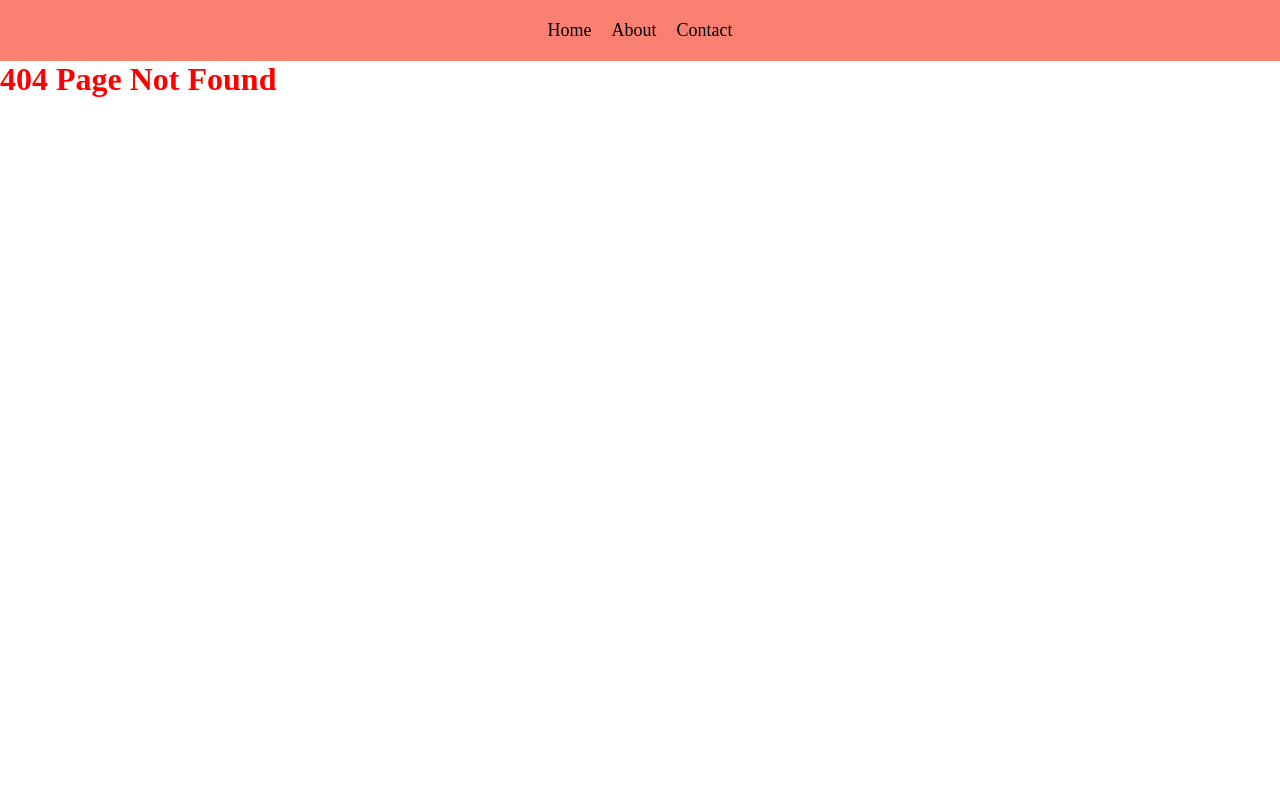
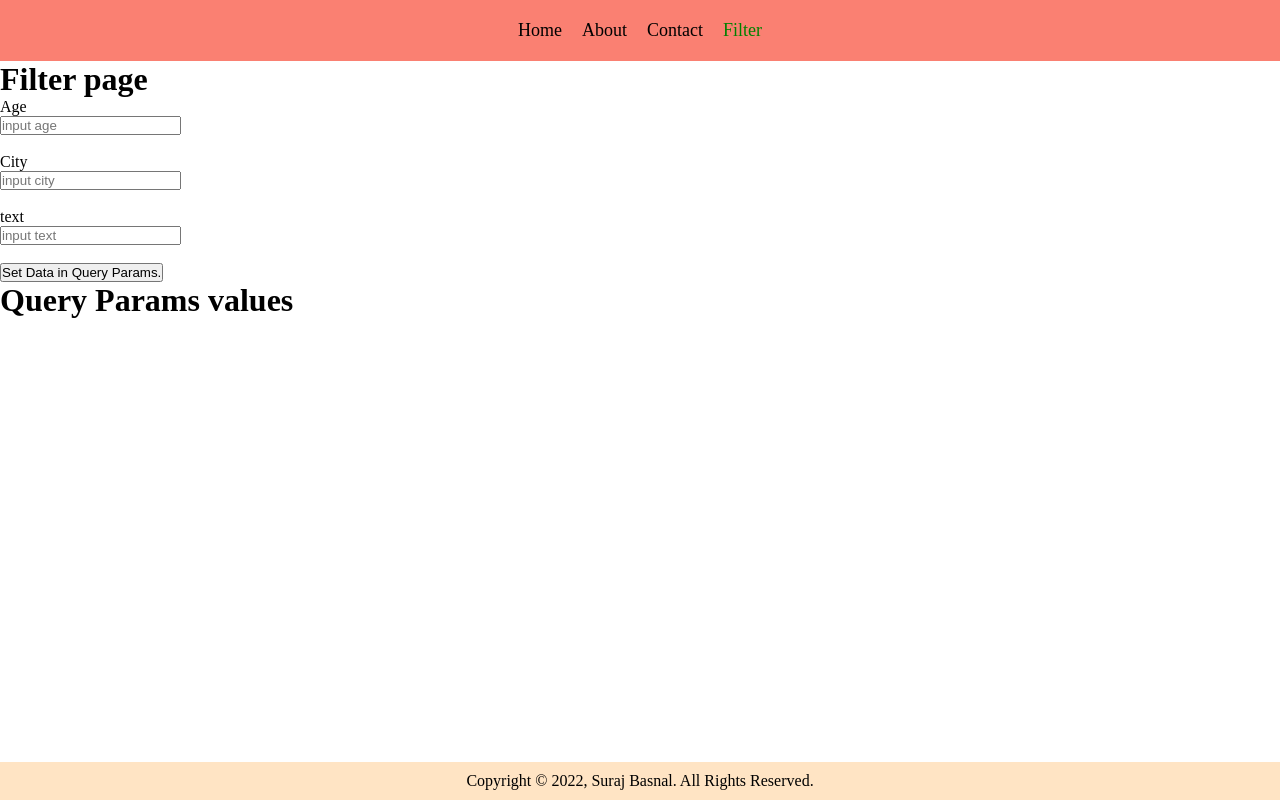
Before and after one commit to surajsnghbasnal/RoadToMERN, a React (Vite) app in the folder week 3-6 React JS Fundamentals/3. React Router/Initializing React Router/: page /Filter in a window 1280 px wide. Before the commit this address had no page. Built offline with nearby package versions, Linux system fonts and the light colour scheme.

Commit message:
useSearchParams from react router

```diff
--- a/week 3-6 React JS Fundamentals/3. React Router/Initializing React Router/src/App.jsx
+++ b/week 3-6 React JS Fundamentals/3. React Router/Initializing React Router/src/App.jsx
@@ -7,6 +7,8 @@ import Nav from './components/Nav'
 import Page404 from './components/Page404'
 import Users from './components/Users'
 import './index.css'
+import Footer from './components/Footer'
+import Filter from './components/Filter'
 
 const App = () => {
   return (
@@ -18,8 +20,10 @@ const App = () => {
           <Route path='/About' element={<About />} />
           <Route path='/Contact' element={<Contact />} />
           <Route path='/User/:name' element={<Users />} />
+          <Route path='/Filter' element={<Filter></Filter>} />
           <Route path='/*' element={<Page404 />} />
         </Routes>
+        <Footer/>
       </BrowserRouter>
     </div>
   )
--- /dev/null
+++ b/week 3-6 React JS Fundamentals/3. React Router/Initializing React Router/src/components/Filter.jsx
@@ -0,0 +1,49 @@
+import React, { useState } from 'react'
+import { useSearchParams } from 'react-router-dom'
+
+const Filter = () => {
+    const [searchParams, setSearchParams] = useSearchParams()
+    const [age, setAge] = useState()
+    const [city, setCity] = useState()
+    const [text, setText] = useState()
+
+    // console.log(age)
+    // console.log(city)
+    // console.log(text)
+
+    const handleInputs = () => {
+        e.preventDefault()
+
+        setSearchParams({ age, city, text })
+
+    }
+
+    return (
+        <div>
+            <h1>Filter page</h1>
+
+            <form onSubmit={handleInputs}>
+
+                <label>Age</label><br />
+                <input type='text' name='age' placeholder='input age' onChange={(e) => setAge(e.target.value)} /><br /><br />
+
+                <label>City</label><br />
+                <input type='text' name='city' placeholder='input city' onChange={(e) => setCity(e.target.value)} /><br /><br />
+
+                <label>text</label><br />
+                <input type='text' name='text' placeholder='input text' onChange={(e) => setText(e.target.value)} /><br /><br />
+
+                <button type='submit'>Set Data in Query Params.</button><br />
+
+            </form>
+
+
+            <h1>Query Params values</h1>
+            {age ? <p>Age is :{searchParams.get('age')}</p> : null}
+            {city ? <p>City is :{searchParams.get('city')}</p> : null}
+            {text ? <p>Text is :{searchParams.get('text')}</p> : null}
+        </div>
+    )
+}
+
+export default Filter
--- /dev/null
+++ b/week 3-6 React JS Fundamentals/3. React Router/Initializing React Router/src/components/Footer.jsx
@@ -0,0 +1,11 @@
+import React from 'react'
+
+const Footer = () => {
+    return (
+        <div className='footer'>
+            <p>Copyright © 2022, Suraj Basnal. All Rights Reserved.</p>
+        </div>
+    )
+}
+
+export default Footer
--- a/week 3-6 React JS Fundamentals/3. React Router/Initializing React Router/src/components/Nav.jsx
+++ b/week 3-6 React JS Fundamentals/3. React Router/Initializing React Router/src/components/Nav.jsx
@@ -7,6 +7,7 @@ const Nav = () => {
             <p><NavLink className='navBarLink' to="/">Home</NavLink></p>
             <p><NavLink className='navBarLink' to="/About">About</NavLink></p>
             <p><NavLink className='navBarLink' to="/Contact">Contact</NavLink></p>
+            <p><NavLink className='navBarLink' to="/Filter">Filter</NavLink></p>
         </div>
     )
 }
--- a/week 3-6 React JS Fundamentals/3. React Router/Initializing React Router/src/index.css
+++ b/week 3-6 React JS Fundamentals/3. React Router/Initializing React Router/src/index.css
@@ -24,3 +24,12 @@
 .active{
     color: green;
 }
+
+.footer{
+    position: fixed;
+    bottom: 0;
+    width: 100%;
+    text-align: center;
+    background-color: bisque;
+    padding:10px;
+}
```
